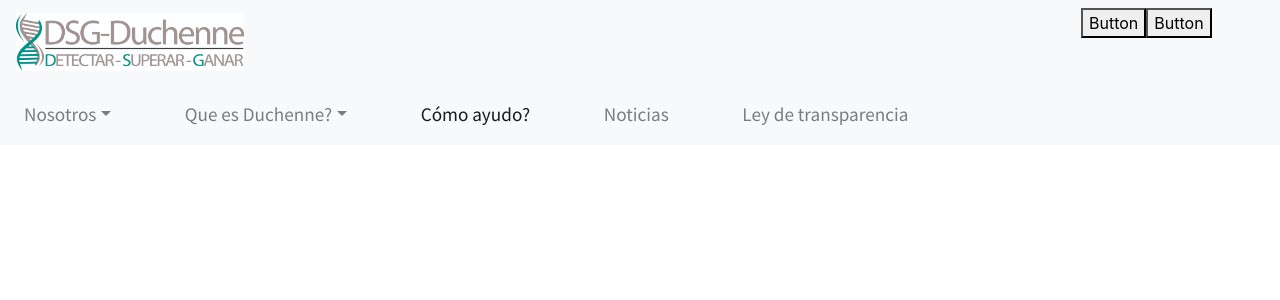
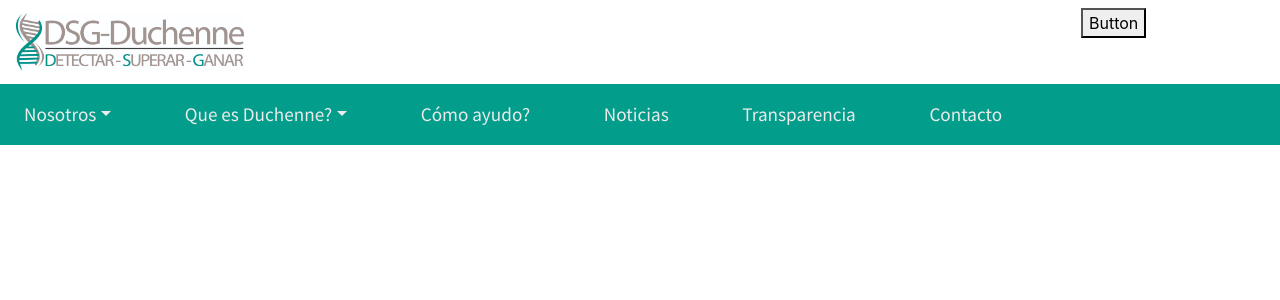
Before and after one commit to javie-lau/duchenne-react, a React (Create React App) app in the folder dsg-duchenne/: page /duchenne-react/ in a window 1280 px wide. Shown: the top 300 px of the page. Built offline with nearby package versions, Linux system fonts and the light colour scheme.

Commit message:
paleta de colores

```diff
--- a/dsg-duchenne/src/components/Navbar/Navbar.css
+++ b/dsg-duchenne/src/components/Navbar/Navbar.css
@@ -1,3 +1,11 @@
+
+#navbar-two{
+ background: #039D8B;
+
+}
+#navbar-two ul li a{
+    color:#eaebea;
+}
 .navbar img {
     width: 60%;
 }
@@ -13,3 +21,7 @@
     font-size: 1.2em;
     font-family: 'Source Sans Pro', sans-serif;
 }
+
+.dropdown-item, .dropdown-menu, .show, .dropdown-item:hover{
+    background: #039D8B;
+}
--- a/dsg-duchenne/src/components/Navbar/Navbar.jsx
+++ b/dsg-duchenne/src/components/Navbar/Navbar.jsx
@@ -7,18 +7,18 @@ class Navbar extends Component{
     render(){
         return(
             <React.Fragment>
-            <nav className="navbar navbar-expand-lg navbar-light bg-light">
+            <nav className="navbar navbar-expand-lg navbar-light ">
                 <div className="row">
                     <div className="col-6 col-md-4">
                     <a className="navbar-brand" href="#"><img className="img-fluid" src={images['logo.jpg']} alt=""/></a>
                     </div>
                     <div className="col-6 col-md-2 offset-md-6">
-                        <button>Button</button>
+
                         <button>Button</button>
                     </div>
                  </div>
             </nav>
-            <nav className="navbar navbar-expand-lg navbar-light bg-light">
+            <nav id="navbar-two" className="navbar navbar-expand-lg navbar-light">
             <button className="navbar-toggler" type="button" data-toggle="collapse" data-target="#navbarSupportedContent" aria-controls="navbarSupportedContent" aria-expanded="false" aria-label="Toggle navigation">
     <span className="navbar-toggler-icon"></span>
   </button>
@@ -57,9 +57,11 @@ class Navbar extends Component{
                     <a className="nav-link" href="#">Noticias</a>
                 </li>
                 <li className="nav-item">
-                    <a className="nav-link" href="#">Ley de transparencia</a>
+                    <a className="nav-link" href="#">Transparencia</a>
                 </li>
-
+                <li className="nav-item">
+                    <a className="nav-link" href="#">Contacto</a>
+                </li>
                 </ul>
 
             </div>
```
Also changed, not shown: dsg-duchenne/src/img/paleta.png (added).
